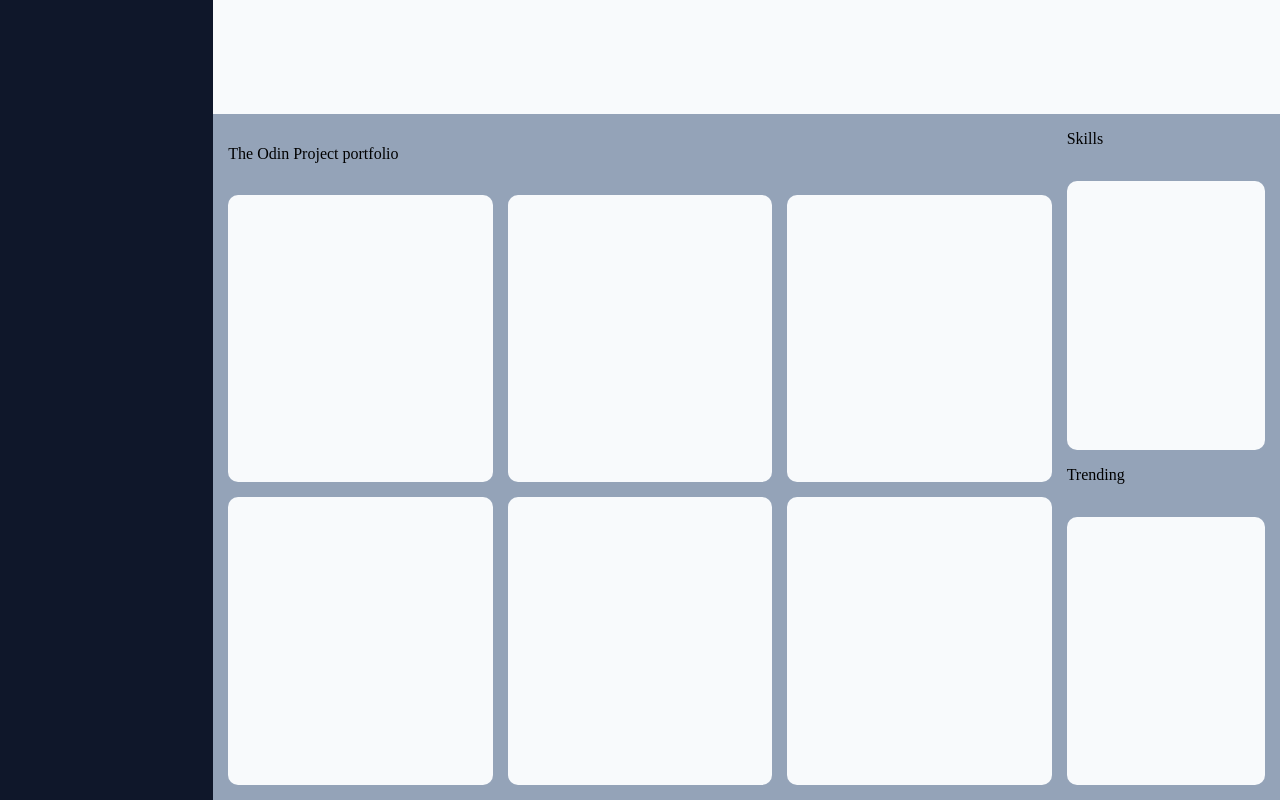
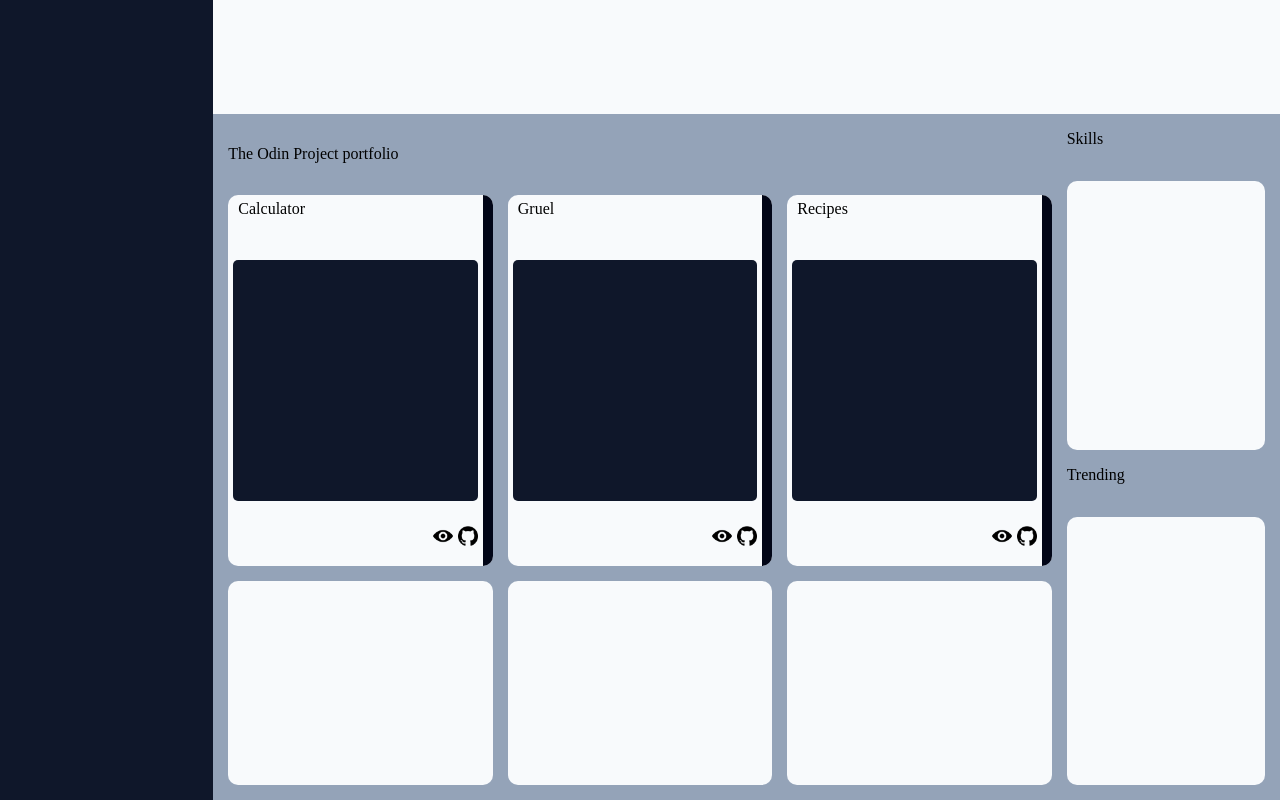
Before and after one commit to Durounseki/odin-admin-dashboard, a plain HTML site: page index.html in a window 1280 px wide. Drawn offline with Linux system fonts and the light colour scheme.

Commit message:
Set up project card layout

```diff
--- a/index.html
+++ b/index.html
@@ -5,6 +5,7 @@
     <meta name="viewport" content="width=device-width, initial-scale=1.0">
     <title>Document</title>
     <link rel="stylesheet" href="style.css">
+    <script src="script.js" defer></script>
 </head>
 <body>
     <div id="container">
@@ -18,9 +19,48 @@
         <div id="projects-container">
             <p>The Odin Project portfolio</p>
             <div id="projects">
-                <div class="project"></div>
-                <div class="project"></div>
-                <div class="project"></div>
+                <div class="project">
+                    <div class="project-title">
+                        <p>Calculator</p>
+                    </div>
+                    <div class="tab"></div>
+                    <div class="project-image-container">
+                        <div class="project-image">
+                        </div>
+                    </div>
+                    <div class="icons-container">
+                        <img class="icon" id="github-calculator" src="./images/eye.png">
+                        <img class="icon" id="github-page" src="./images/github.png">
+                    </div>
+                </div>
+                <div class="project">
+                    <div class="project-title">
+                        <p>Gruel</p>
+                    </div>
+                    <div class="tab"></div>
+                    <div class="project-image-container">
+                        <div class="project-image">
+                        </div>
+                    </div>
+                    <div class="icons-container">
+                        <img class="icon" id="github-gruel" src="./images/eye.png">
+                        <img class="icon" id="github-page" src="./images/github.png">
+                    </div>
+                </div>
+                <div class="project">
+                    <div class="project-title">
+                        <p>Recipes</p>
+                    </div>
+                    <div class="tab"></div>
+                    <div class="project-image-container">
+                        <div class="project-image">
+                        </div>
+                    </div>
+                    <div class="icons-container">
+                        <img class="icon" id="github-recipes" src="./images/eye.png">
+                        <img class="icon" id="github-page" src="./images/github.png">
+                    </div>
+                </div>
                 <div class="project"></div>
                 <div class="project"></div>
                 <div class="project"></div>
--- /dev/null
+++ b/script.js
@@ -0,0 +1,6 @@
+const gitIcon = document.querySelector("#github-page");
+const gitURL = "https://github.com/Durounseki/odin-landing-page"
+gitIcon.addEventListener('click',() => {
+    const newWindow = window.open(gitURL,'_blank');
+    newWindow.opener = nul;
+} );
--- a/style.css
+++ b/style.css
@@ -35,13 +35,50 @@ body{
     display: grid;
     grid-template-columns: repeat(auto-fit, minmax(200px,1fr));
     gap: 15px;
+    overflow-y: auto;
 }
 
 .project{
-    /* height: 150px; */
     display: grid;
+    grid-template-rows: 1fr 4fr 1fr;
+    grid-template-columns: 1fr 10px;
     border-radius: 10px;
     background-color: #f8fafc;
+    overflow: hidden;
+    gap: 5px;
+    padding-left: 5px;
+}
+
+/* .project-title{
+    border: solid black;
+} */
+
+.project-title p{
+    margin:5px;
+    align-self: center;
+}
+
+.tab{
+    grid-row: 1 / 4;
+    grid-column-start: 2;
+    background-color: #020617;
+}
+.project-image-container{
+    background-color: #0f172a;
+    border-radius: 5px;
+}
+
+.icons-container{
+    display: flex;
+    justify-content: right;
+    align-items: center;
+    gap: 5px;
+    /* border: solid black; */
+}
+
+.icon{
+    width: 20px;
+    height: 20px;
 }
 
 #info-container{
```
Also changed, not shown: images/eye.png (added), images/github.png (added), 1 other file.
